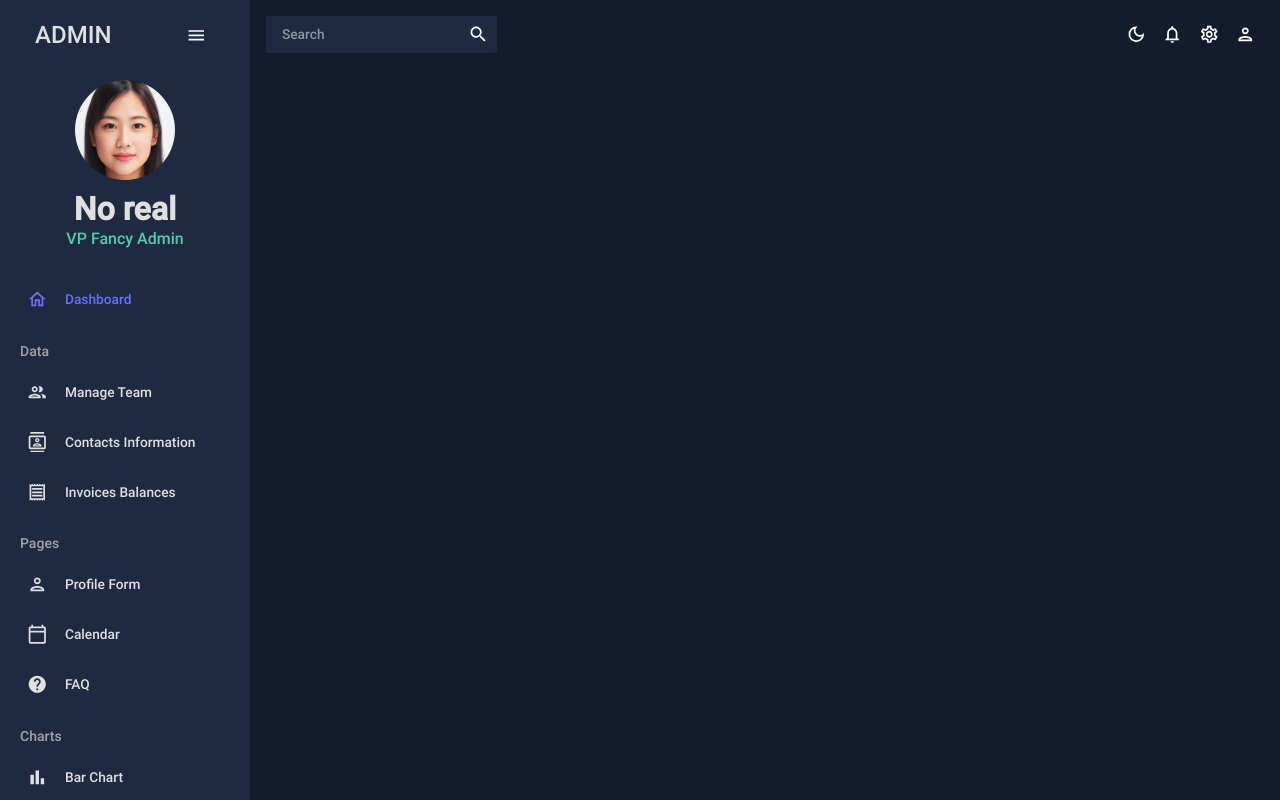
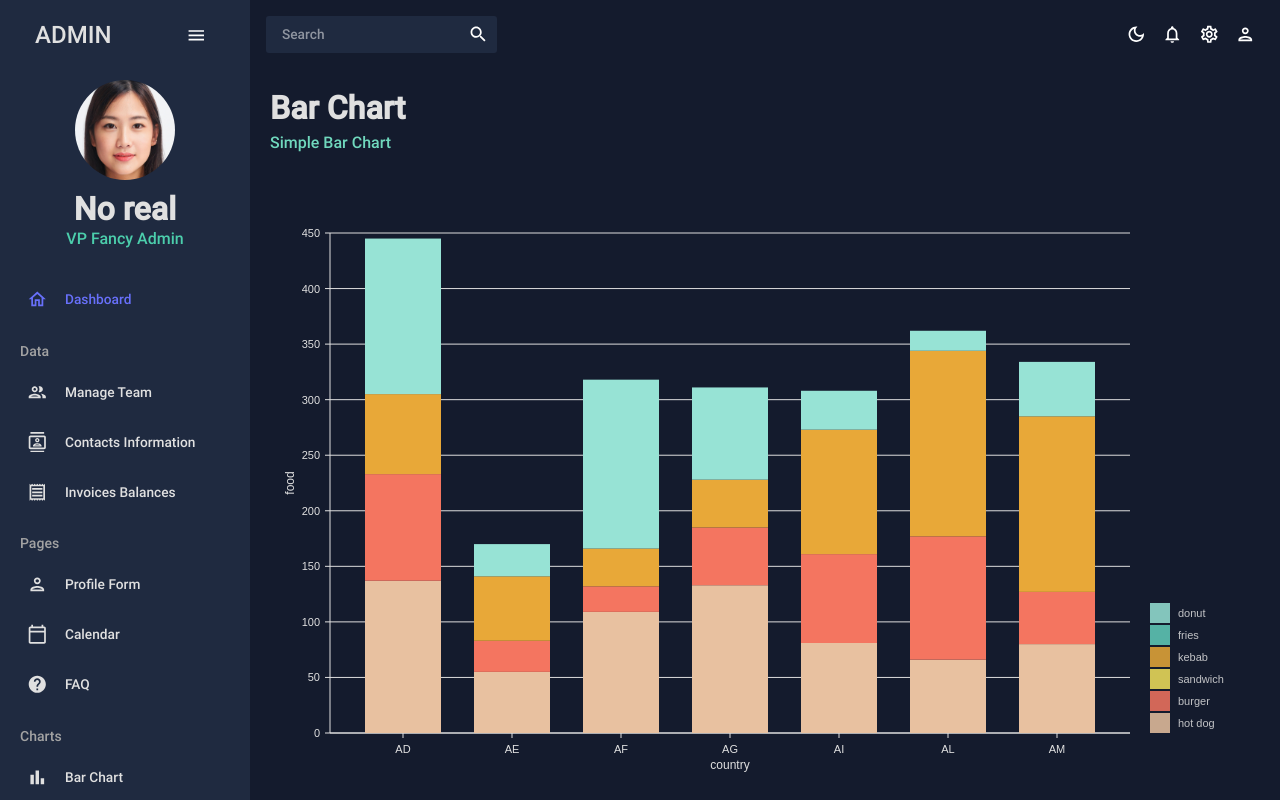
Before and after one commit to TomC13K/react-ts-dashboard, a React (Create React App) app: page /bar in a window 1280 px wide. Shown: the top 800 px of the page. Built offline with nearby package versions, Linux system fonts and the light colour scheme.

Commit message:
added Bar Chart and page

```diff
--- a/src/App.tsx
+++ b/src/App.tsx
@@ -11,6 +11,7 @@
 import Form from "./views/form/Form";
 import CalendarPage from "./views/calendar/CalendarPage";
 import Faq from "./views/faq/Faq";
+import BarPage from "./views/bar/BarPage";
 
 
 //themeProvider passing the themes to MUI components
@@ -35,11 +36,12 @@
               <Route path="/form" element={<Form/>}/>
               <Route path="/calendar" element={<CalendarPage/>}/>
               <Route path="/faq" element={<Faq/>}/>
-              {/* <Route path="/bar" element={<Bar/>}/>
+              <Route path="/bar" element={<BarPage/>}/>
+              {/*
               <Route path="/pie" element={<Pie/>}/>
               <Route path="/line" element={<Line/>}/>
-
-              <Route path="/geography" element={<Geography/>}/>*/}
+              <Route path="/geography" element={<Geography/>}/>
+              */}
 
             </Routes>
           </main>
--- /dev/null
+++ b/src/components/BarChart.tsx
@@ -0,0 +1,133 @@
+import { useTheme } from "@mui/material";
+import { ResponsiveBar } from "@nivo/bar";
+import { tokens } from "../theme";
+import { mockBarData as data } from "../mockData/mockData";
+
+interface Props {
+    isDashboard?: boolean;
+}
+const BarChart:React.FC<Props> = ({ isDashboard = false }) => {
+    const theme = useTheme();
+    const colors = tokens(theme.palette.mode);
+
+    return (
+        <ResponsiveBar
+            data={data}
+            theme={{
+                // added
+                axis: {
+                    domain: {
+                        line: {
+                            stroke: colors.grey[100],
+                        },
+                    },
+                    legend: {
+                        text: {
+                            fill: colors.grey[100],
+                        },
+                    },
+                    ticks: {
+                        line: {
+                            stroke: colors.grey[100],
+                            strokeWidth: 1,
+                        },
+                        text: {
+                            fill: colors.grey[100],
+                        },
+                    },
+                },
+                legends: {
+                    text: {
+                        fill: colors.grey[100],
+                    },
+                },
+            }}
+            keys={["hot dog", "burger", "sandwich", "kebab", "fries", "donut"]}
+            indexBy="country"
+            margin={{ top: 50, right: 130, bottom: 50, left: 60 }}
+            padding={0.3}
+            valueScale={{ type: "linear" }}
+            indexScale={{ type: "band", round: true }}
+            colors={{ scheme: "nivo" }}
+            defs={[
+                {
+                    id: "dots",
+                    type: "patternDots",
+                    background: "inherit",
+                    color: "#38bcb2",
+                    size: 4,
+                    padding: 1,
+                    stagger: true,
+                },
+                {
+                    id: "lines",
+                    type: "patternLines",
+                    background: "inherit",
+                    color: "#eed312",
+                    rotation: -45,
+                    lineWidth: 6,
+                    spacing: 10,
+                },
+            ]}
+            borderColor={{
+                from: "color",
+                modifiers: [["darker", 1.6]],
+            }}
+            axisTop={null}
+            axisRight={null}
+            axisBottom={{
+                tickSize: 5,
+                tickPadding: 5,
+                tickRotation: 0,
+                legend: isDashboard ? undefined : "country", // changed
+                legendPosition: "middle",
+                legendOffset: 32,
+            }}
+            axisLeft={{
+                tickSize: 5,
+                tickPadding: 5,
+                tickRotation: 0,
+                legend: isDashboard ? undefined : "food", // changed
+                legendPosition: "middle",
+                legendOffset: -40,
+            }}
+            enableLabel={false}
+            labelSkipWidth={12}
+            labelSkipHeight={12}
+            labelTextColor={{
+                from: "color",
+                modifiers: [["darker", 1.6]],
+            }}
+            legends={[
+                {
+                    dataFrom: "keys",
+                    anchor: "bottom-right",
+                    direction: "column",
+                    justify: false,
+                    translateX: 120,
+                    translateY: 0,
+                    itemsSpacing: 2,
+                    itemWidth: 100,
+                    itemHeight: 20,
+                    itemDirection: "left-to-right",
+                    itemOpacity: 0.85,
+                    symbolSize: 20,
+                    effects: [
+                        {
+                            on: "hover",
+                            style: {
+                                itemOpacity: 1,
+                            },
+                        },
+                    ],
+                },
+            ]}
+            role="application"
+            barAriaLabel={function (e): string {
+                return e.id + ": " + e.formattedValue + " in country: " + e.indexValue;
+            }}
+        />
+    );
+};
+
+export default BarChart;
--- /dev/null
+++ b/src/views/bar/BarPage.tsx
@@ -0,0 +1,16 @@
+import { Box } from "@mui/material";
+import Header from "../../components/Header";
+import BarChart from "../../components/BarChart";
+
+const BarPage:React.FC = () => {
+    return (
+        <Box m="20px">
+            <Header title="Bar Chart" subtitle="Simple Bar Chart" />
+            <Box height="75vh">
+                <BarChart />
+            </Box>
+        </Box>
+    );
+};
+
+export default BarPage;
```
